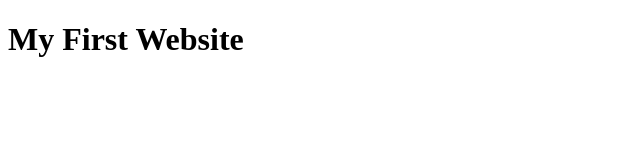
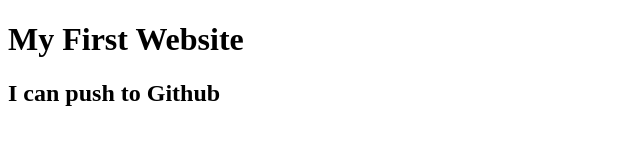
Before and after one commit to ShahriarAR/My-First-Website, a plain HTML site: page index.html in a window 1280 px wide. Shown: the whole page, without its empty margins (0-640 px from the left). Drawn offline with Linux system fonts and the light colour scheme.

Commit message:
learning github

```diff
--- a/index.html
+++ b/index.html
@@ -8,5 +8,6 @@
 </head>
 <body>
     <h1>My First Website</h1>
+    <h2>I can push to Github</h2>
 </body>
 </html>
```
